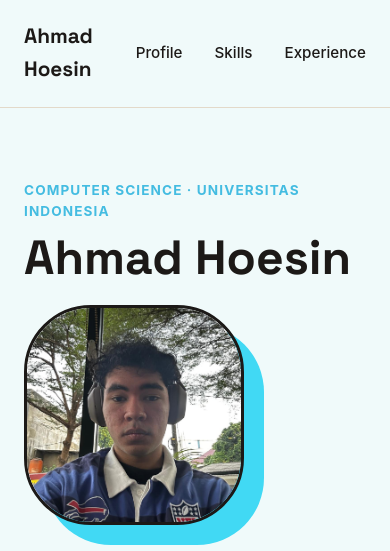
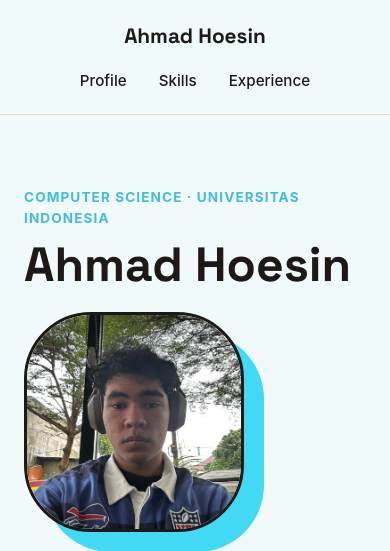
Before and after one commit to zuromu/PlatformBasedDevelopment, a Django app: page / in a window 390 px wide. Shown: the top 551 px of the page. Run offline with Django 5.2, Linux system fonts and the light colour scheme.

Commit message:
style: fix cramped mobile header and add link hover animation

```diff
--- a/static/css/style.css
+++ b/static/css/style.css
@@ -67,7 +67,24 @@ h1, .brand {
     text-decoration: none;
     font-size: 0.95rem;
     font-weight: 467;
+    position: relative;
 }
+
+.site-header nav a::after {
+    content: '';
+    position: absolute;
+    left: 0;
+    bottom: -4px;
+    width: 0;
+    height: 4px;
+    background-color: var(--accent);
+    transition: width 0.2s ease-out;
+}
+
+.site-header nav a:hover::after {
+    width: 100%;
+}
+
 .hero {
     padding: 4.5rem 0 5rem;
 }
@@ -208,6 +225,11 @@ h1, .brand {
 }
 
 @media (max-width: 600px) {
+    .site-header .container {
+        flex-direction: column;
+        gap: 1rem;
+    }
+
     .hero-grid {
         grid-template-columns: 1fr;
         grid-template-areas:
```
